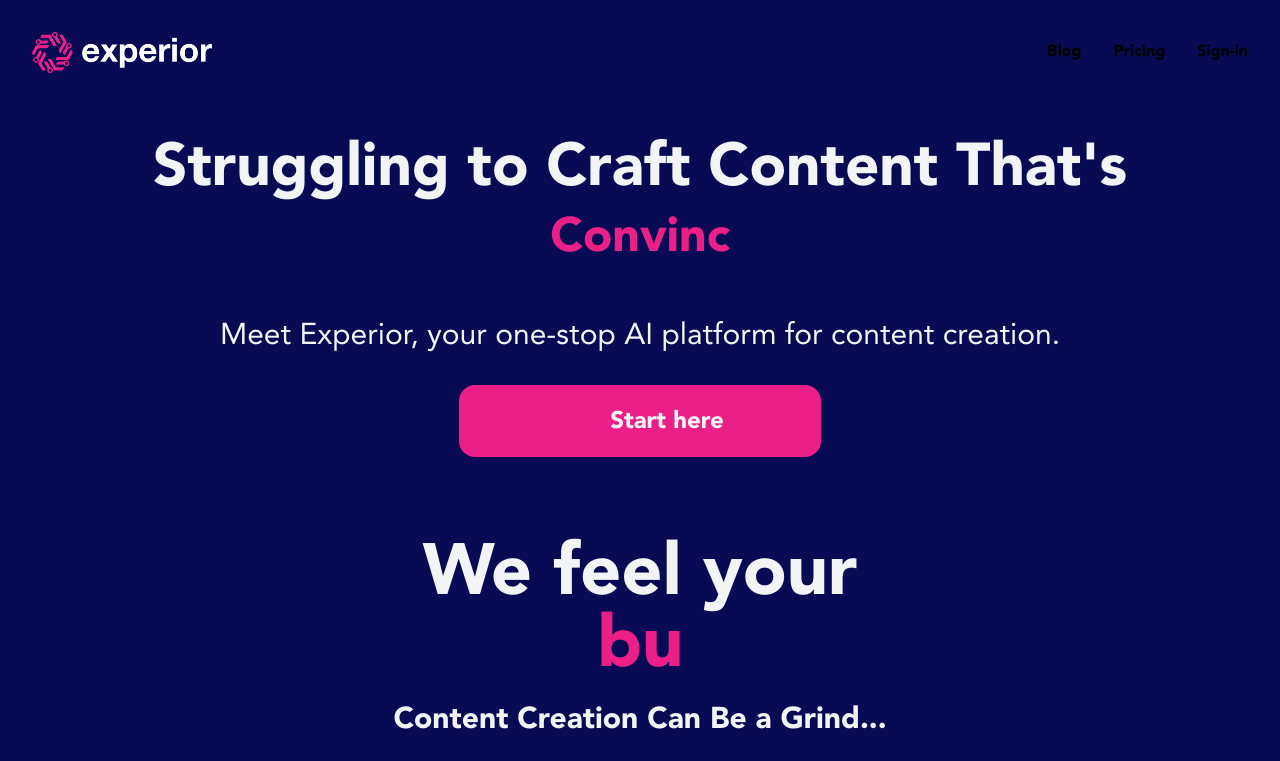
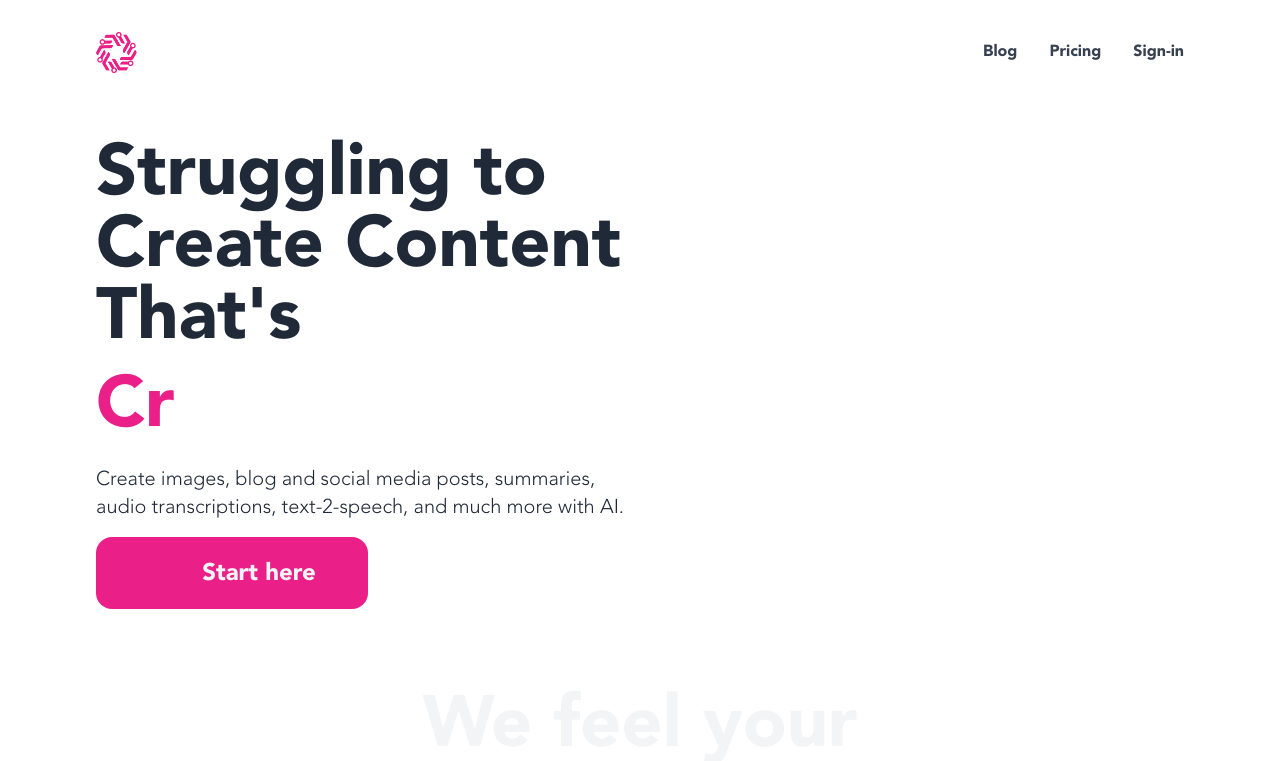
Before and after one commit to fabioferreira3/experior-website, a Next.js app: page / in a window 1280 px wide. Shown: the top 761 px of the page. Built offline with nearby package versions, Linux system fonts and the light colour scheme; some icons are missing.

Commit message:
white layout

```diff
--- a/next.config.js
+++ b/next.config.js
@@ -2,14 +2,37 @@
 const nextConfig = {
   reactStrictMode: true,
   images: {
-    domains: [
-      // "[yourapp].wpengine.com" (Update this to be your Wordpress application name in order to load images connected to your posts)
-      "localhost",
-      "secure.gravatar.com",
-      "1.gravatar.com",
-      "2.gravatar.com",
-      "thumbor.forbes.com",
-      "media.licdn.com",
+    remotePatterns: [
+      {
+        protocol: 'http',
+        hostname: 'localhost',
+        pathname: '**',
+      },
+      {
+        protocol: 'https',
+        hostname: 'secure.gravatar.com',
+        pathname: '**',
+      },
+      {
+        protocol: 'https',
+        hostname: '1.gravatar.com',
+        pathname: '**',
+      },
+      {
+        protocol: 'https',
+        hostname: '2.gravatar.com',
+        pathname: '**',
+      },
+      {
+        protocol: 'https',
+        hostname: 'thumbor.forbes.com',
+        pathname: '**',
+      },
+      {
+        protocol: 'https',
+        hostname: 'media.licdn.com',
+        pathname: '**',
+      },
     ],
   },
 };
--- a/package.json
+++ b/package.json
@@ -16,6 +16,7 @@
     "autoprefixer": "10.4.14",
     "eslint": "8.45.0",
     "eslint-config-next": "13.4.10",
+    "lottie-web": "^5.12.2",
     "next": "^14.1.0",
     "postcss": "8.4.26",
     "react": "18.2.0",
--- a/src/components/Header.tsx
+++ b/src/components/Header.tsx
@@ -28,7 +28,7 @@ export const Header = () => {
 
   return (
     <>
-      <header className="flex items-center justify-between p-8">
+      <header className="flex items-center justify-between p-8 md:max-w-6xl m-auto">
         <Link href="/">
           <Image
             alt="Experior logo"
@@ -38,7 +38,7 @@ export const Header = () => {
           />
         </Link>
         <nav>
-          <div className="hidden md:flex items-center gap-8">
+          <div className="hidden text-gray-700 md:flex items-center gap-8">
             <Link href="/blog" className="font-bold">
               Blog
             </Link>
--- a/src/components/MainLayout.tsx
+++ b/src/components/MainLayout.tsx
@@ -31,7 +31,7 @@ export default function MainLayout({
   return (
     <>
       <div className={`${avenir.variable} font-sans`}>
-        <main className="bg-main min-h-screen flex flex-col">
+        <main className="bg-white min-h-screen flex flex-col">
           <div>
             <Header />
             {children}
--- a/src/components/Typewriter.tsx
+++ b/src/components/Typewriter.tsx
@@ -3,7 +3,7 @@ import { useEffect, useRef, useState } from "react";
 
 const Typewriter = ({
   words,
-  speed = 100,
+  speed = 70,
 }: {
   words: string[];
   speed?: number;
@@ -26,7 +26,7 @@ const Typewriter = ({
         words[currentWordIndex].slice(0, currentCharIndex + direction)
       );
       setCurrentCharIndex((prevIndex) => prevIndex + direction);
-    }, speed); // animate every 0.5s
+    }, speed);
 
     return () => clearTimeout(timeoutId.current); // clean up on unmount
   }, [currentWordIndex, speed, currentCharIndex, direction, wait]);
--- a/src/pages/_app.tsx
+++ b/src/pages/_app.tsx
@@ -1,9 +1,15 @@
 import { GoogleTagManager } from "@next/third-parties/google";
+import Script from 'next/script';
 
 export default function MyApp({ Component, pageProps }: any) {
   // Use the layout defined at the page level, if available
   const getLayout = Component.getLayout || ((page: any) => page);
 
   return getLayout(<><Component {...pageProps} />
-  <GoogleTagManager gtmId="GTM-KCMH8CTR" /></>);
+  <GoogleTagManager gtmId="GTM-KCMH8CTR" /><Script
+        src="https://cdnjs.com/libraries/bodymovin"
+        onLoad={() => {
+          console.log('Script has loaded')
+        }}
+      /></>);
 }
--- a/src/pages/index.tsx
+++ b/src/pages/index.tsx
@@ -79,23 +79,20 @@ const Page = () => {
         <meta property="twitter:image" content={getURL("/logo-color.png")} />
       </Head>
       <div className="md:max-w-6xl m-auto flex flex-col p-8">
-        <h1 className="text-6xl font-bold text-start md:text-center text-gray-100">
-          Struggling to Craft Content That&apos;s
-        </h1>
-        <div className="text-5xl md:text-5xl font-bold h-12 my-6 md:mt-4 md:text-center text-secondary">
+        <div className="w-1/2">
+            <h1 className="text-7xl font-bold text-gray-800">
+            Struggling to Create Content That&apos;s
+            </h1>
+        <div className="text-5xl md:text-7xl font-bold h-12 my-6 md:mt-4 text-secondary">
           <Typewriter
             words={["Compelling?", "Captivating?", "Convincing?", "Creative?"]}
           />
         </div>
-        {/* <div className="text-5xl font-bold text-start md:text-center md:mt-4 text-gray-100">
-          With AI
-        </div> */}
-        <div>
-          <div className="text-center text-3xl text-gray-100 my-8">
-            Meet Experior, your one-stop AI platform for content creation.
-          </div>
+        <div className="text-xl font-thin text-gray-800 mb-4 mt-12">
+        Create images, blog and social media posts, summaries, audio transcriptions,
+        text-2-speech, and much more with AI.
         </div>
-        <div className="w-full text-gray-100 md:m-auto md:w-1/3 flex justify-center ">
+        <div className="w-full text-gray-100 md:w-1/2">
           <Link
               href="https://go.experior.ai/register"
               className="w-full bg-secondary rounded-full md:rounded-2xl flex items-center justify-center gap-6 py-3 px-5 md:py-5 text-2xl font-bold font-avenir"
@@ -105,6 +102,8 @@ const Page = () => {
 
           </Link>
         </div>
+        </div>
+        <div className="w-1/2"></div>
       </div>
       <div className="md:max-w-6xl m-auto">
         <FadeInSection>
```
Also changed, not shown: 1 other file (tests, documents, lock files or other folders).
